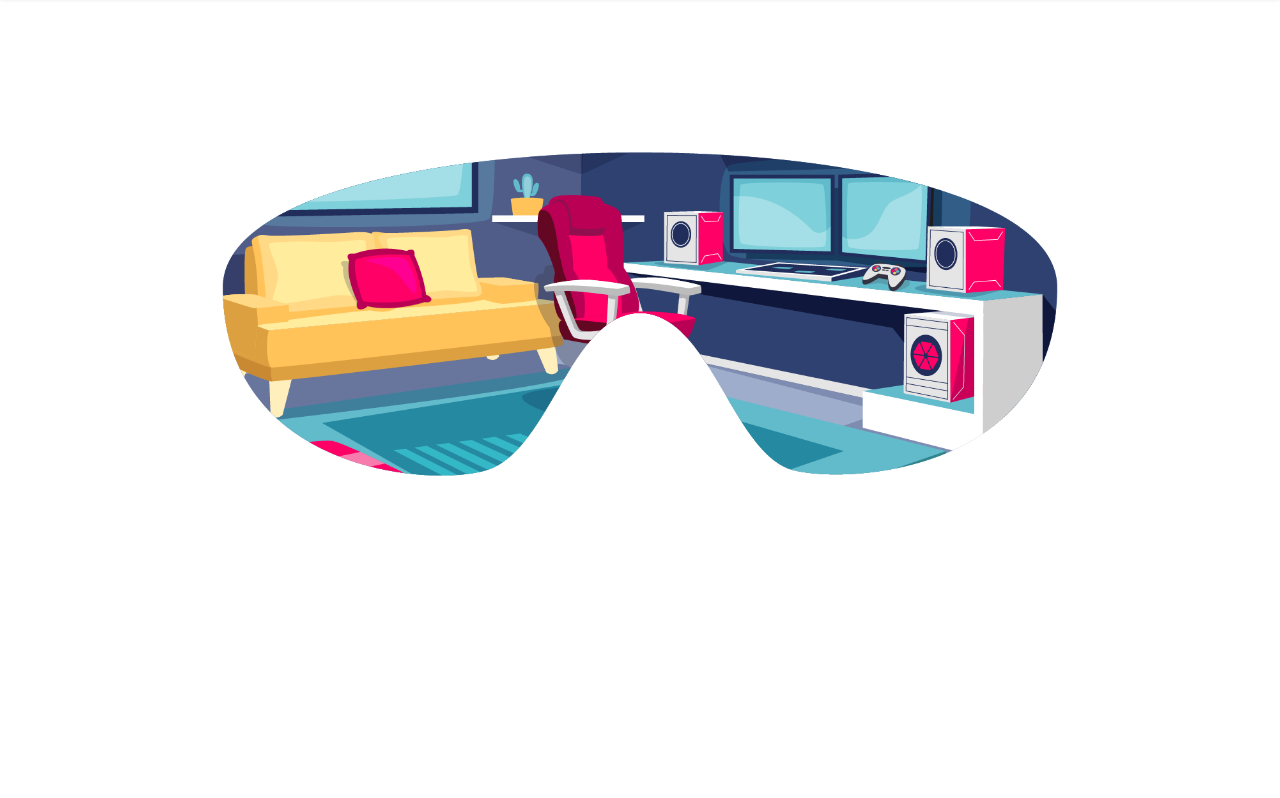
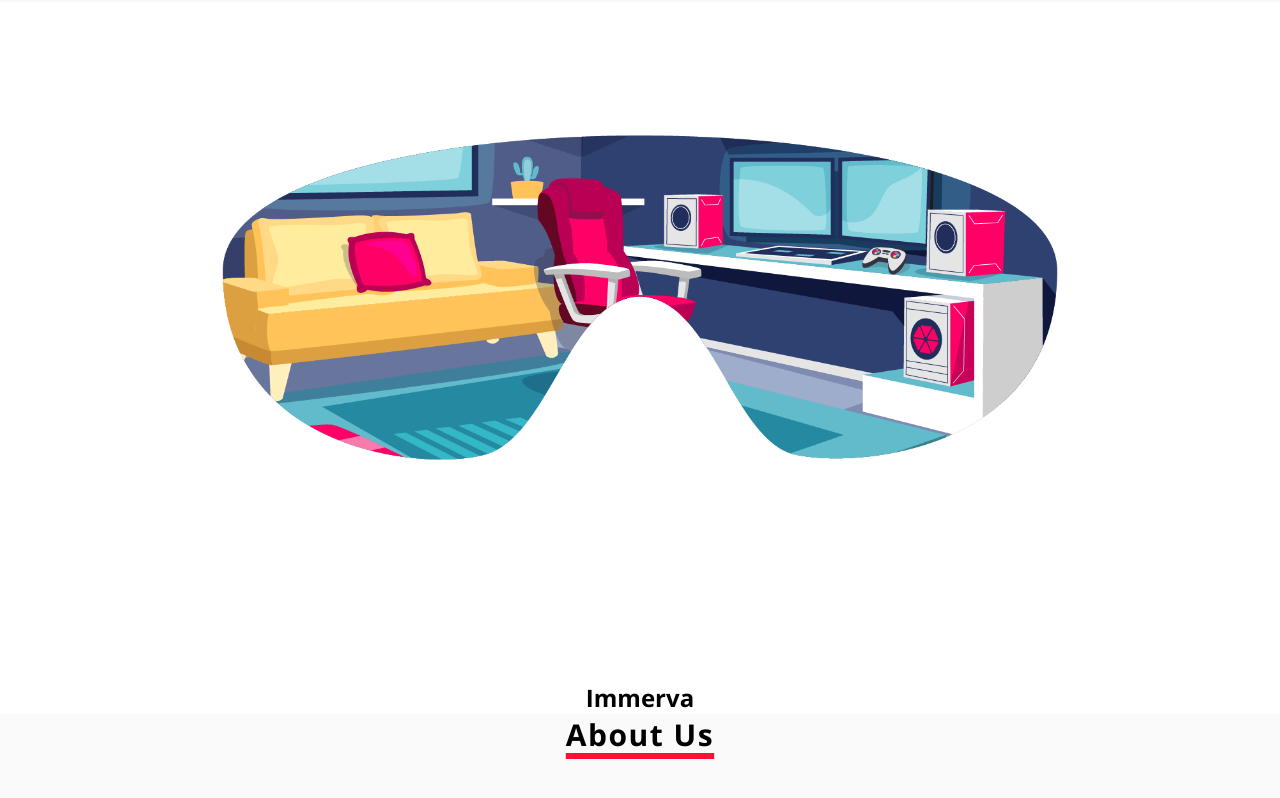
Before and after one commit to azizamari/Omerva-Website, a plain HTML site: page index.html in a window 1280 px wide. Shown: the part 86-884 px from the top of the page. Before the commit the page ends 800 px from the top, so only its background shows below. Drawn offline with nearby package versions, Linux system fonts and the light colour scheme.

Commit message:
Add about section

```diff
--- a/css/style.css
+++ b/css/style.css
@@ -114,6 +114,8 @@
     width: 100%;
     display: flex;
     justify-content: center;
+    flex-direction: column;
+    text-align: center;
 }
 .hero > img{
     display: block;
@@ -123,3 +125,17 @@
     margin-bottom: auto;
     width:70%;
 }
+
+
+.about{
+    height: 100vh;
+    background:#FAFAFA;
+}
+.section__title{
+    text-align: center;
+    font-size:30px;
+    letter-spacing:1.5px;
+    font-weight:700;
+    text-decoration: underline #FF0F33 6px;
+    text-underline-offset:7px;
+}
--- a/index.html
+++ b/index.html
@@ -36,9 +36,10 @@
     </header>
     <section class="hero">
         <img src="assets/goggles.png" alt="">
+        <h2>Immerva</h2>
     </section>
     <section class="about">
-
+        <h2 class="section__title">About Us</h2>
     </section>
     <section class="services">
 
```
